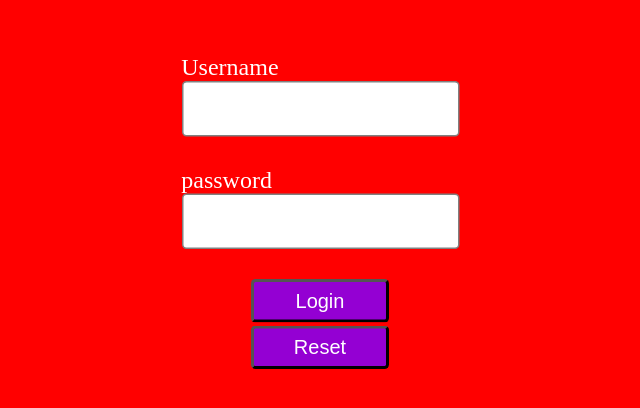
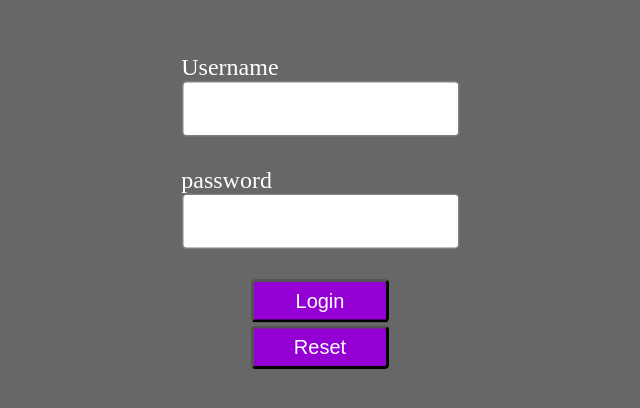
Before and after one commit to ahmedmkhair/versionTwo, a website: page clientfiles/index.html in a window 1280 px wide. Shown: the part 172-580 px from the top of the page, without its empty margins (320-960 px from the left). Drawn offline with Linux system fonts and the light colour scheme.

Commit message:
Update index.html

```diff
--- a/clientfiles/index.html
+++ b/clientfiles/index.html
@@ -17,7 +17,7 @@
             flex-direction: column;
             justify-content: center;
             align-items: center;
-            background-color: red;
+            background-color: #676767;
             transform: scale(1.5);
         }
 
```
